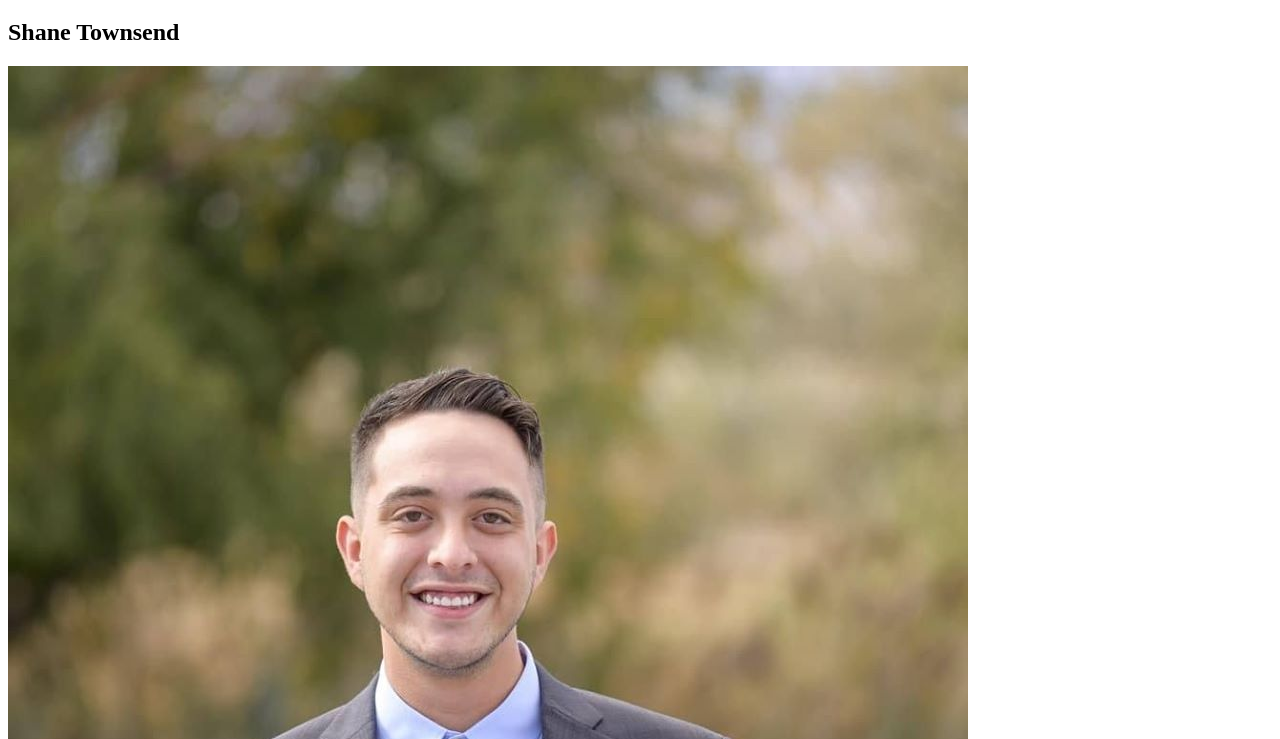
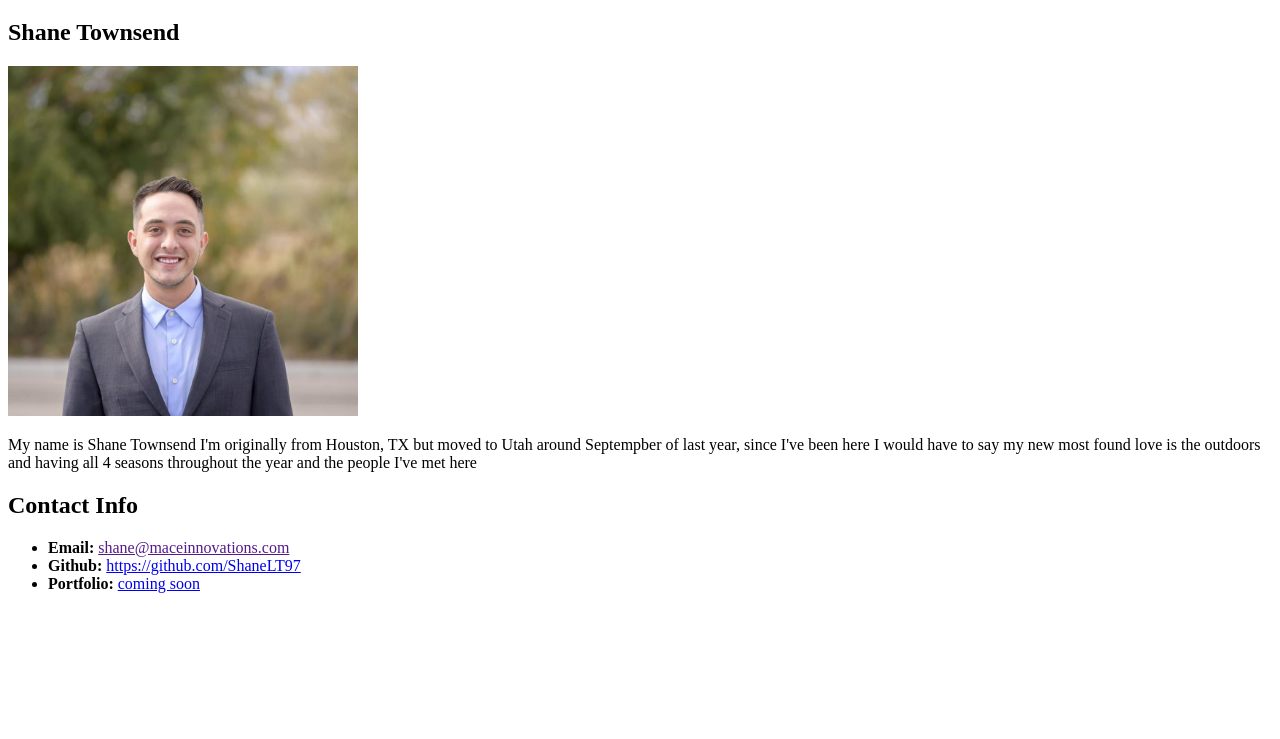
Before and after one commit to ShaneLT97/StudentBio, a plain HTML site: page index.html in a window 1280 px wide. Shown: the part 61-800 px from the top of the page. Drawn offline with Linux system fonts and the light colour scheme.

Commit message:
Update index.html
Removing commented out tags after understanding the skeletal system of this basic bio

```diff
--- a/index.html
+++ b/index.html
@@ -3,40 +3,40 @@
 
 <head>
   <meta charset="UTF-8">
-  <title>Activity 1: Basic HTML Bio</title>
+  <title>Student Bio</title>
 </head>
 
 <body>
 
-  <!-- Site Header -->
+
   <header>
-    <!-- h1: The most important headline -->
+
     <h1>Student Bio</h1>
   </header>
 
   <div>
 
-    <!-- Section 1: Bio -->
+
     <section>
-      <!-- h2: Tier-2 Headline (Not as important as the h1 header, but more than one allowed). -->
+
       <h2>Shane Townsend</h2>
 
-      <!-- Image with link -->
-      <img src="workselfie.jpg" alt="Shane Townsend">
 
-      <!-- Paragraph with embedded link -->
+      <img src="workselfie.jpg" width="350" height="350" alt="Shane Townsend">
+
+
       <p>My name is Shane Townsend I'm originally from Houston, TX but moved to Utah around Septempber of last year, since I've been here
-        I would have to say my new most found love is the outdoors and having all 4 seasons.
+        I would have to say my new most found love is the outdoors and having all 4 seasons throughout the year and the people I've met here
       </p>
     </section>
 
-    <!-- Section 2: Contact Info -->
+
     <section>
 
-      <!-- h2: Tier-2 Headline -->
+
       <h2>Contact Info</h2>
 
-      <!-- Unordered list -->
+
       <ul>
         <li><strong>Email:</strong> <a href="">shane@maceinnovations.com</a></li>
         <li><strong>Github:</strong> <a href="#">https://github.com/ShaneLT97</a></li>
```
